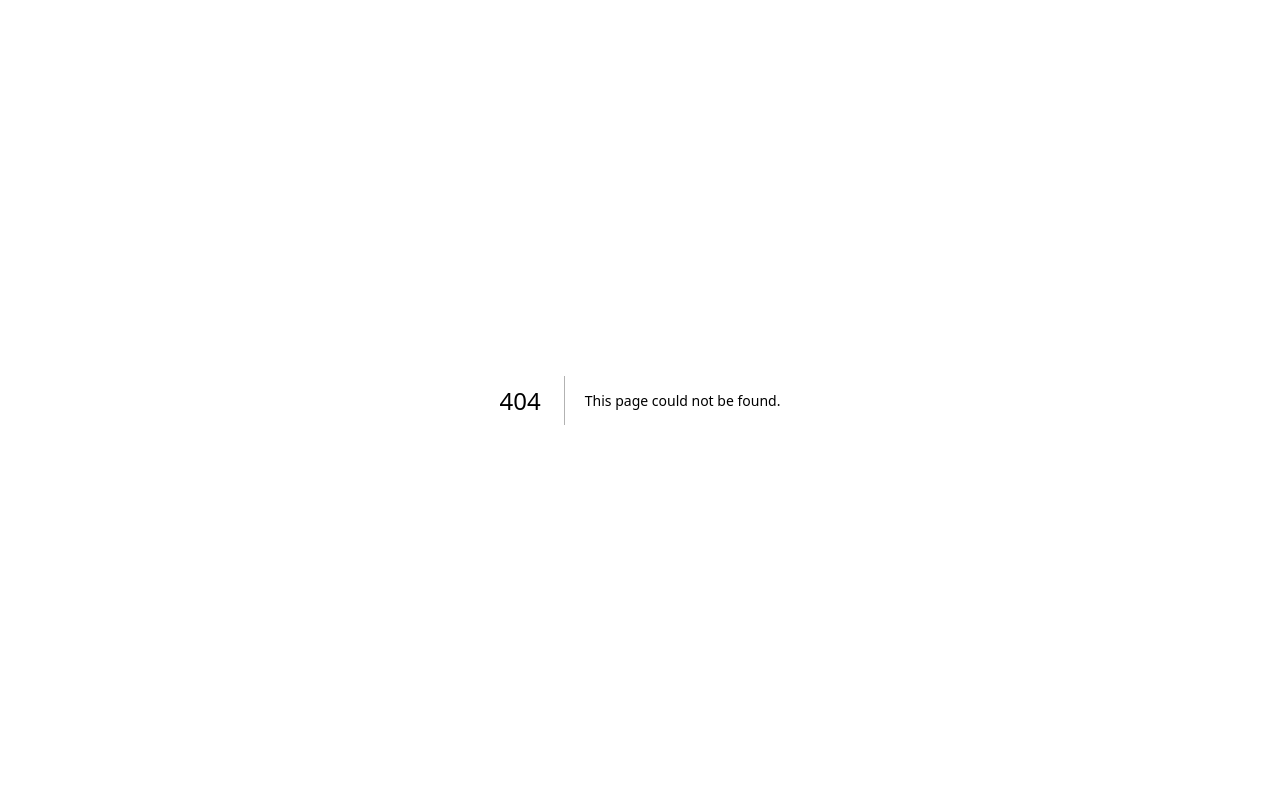
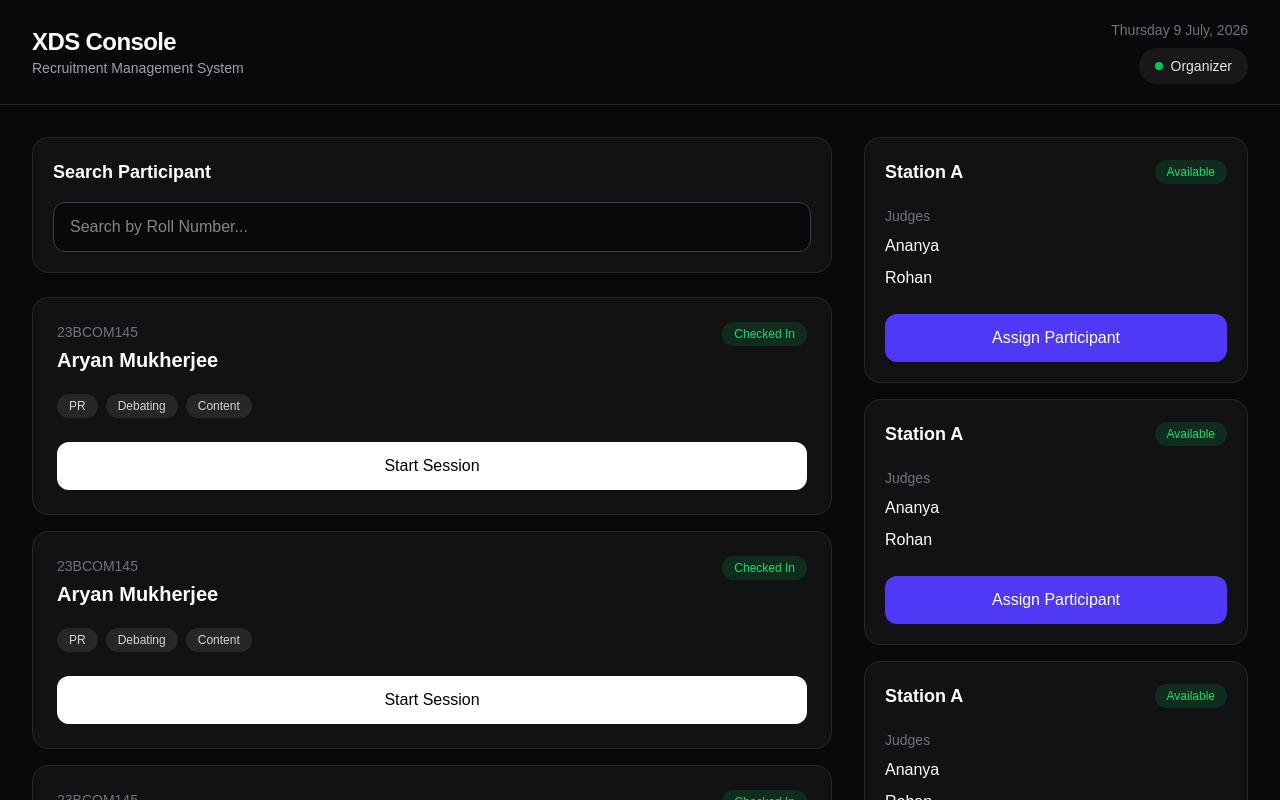
Before and after one commit to Maddymkh/xds-console, a Next.js app: page /organizer in a window 1280 px wide. Before the commit this address had no page. Shown: the top 800 px of the page. Built offline with nearby package versions, Linux system fonts and the light colour scheme.

Commit message:
Build organizer dashboard skeleton

```diff
--- /dev/null
+++ b/app/judge/page.tsx
@@ -0,0 +1,9 @@
+export default function Page() {
+    return (
+      <main className="min-h-screen flex items-center justify-center bg-black text-white">
+        <h1 className="text-5xl font-bold">
+          Judge Dashboard
+        </h1>
+      </main>
+    );
+  }
--- /dev/null
+++ b/app/organizer/page.tsx
@@ -0,0 +1,32 @@
+import TopBar from "@/components/TopBar";
+import SearchBar from "@/components/SearchBar";
+import ParticipantCard from "@/components/ParticipantCard";
+import StationCard from "@/components/StationCard";
+
+export default function Page() {
+  return (
+    <main className="min-h-screen bg-zinc-950">
+      <TopBar />
+
+      <div className="mx-auto grid max-w-7xl grid-cols-3 gap-8 p-8">
+        {/* LEFT */}
+        <div className="col-span-2 space-y-6">
+          <SearchBar />
+
+          <div className="space-y-4">
+            <ParticipantCard />
+            <ParticipantCard />
+            <ParticipantCard />
+          </div>
+        </div>
+
+        {/* RIGHT */}
+        <div className="space-y-4">
+          <StationCard />
+          <StationCard />
+          <StationCard />
+        </div>
+      </div>
+    </main>
+  );
+}
--- /dev/null
+++ b/app/participant/page.tsx
@@ -0,0 +1,9 @@
+export default function Page() {
+    return (
+      <main className="min-h-screen flex items-center justify-center bg-black text-white">
+        <h1 className="text-5xl font-bold">
+        Participant Screen
+        </h1>
+      </main>
+    );
+  }
--- /dev/null
+++ b/components/ParticipantCard.tsx
@@ -0,0 +1,51 @@
+export default function ParticipantCard() {
+    return (
+      <div className="rounded-2xl border border-zinc-800 bg-zinc-900/60 p-6 transition-all duration-300 hover:border-zinc-700 hover:bg-zinc-900">
+
+        <div className="flex items-start justify-between">
+
+          <div>
+
+            <p className="text-sm text-zinc-500">
+              23BCOM145
+            </p>
+
+            <h2 className="mt-1 text-xl font-semibold text-white">
+              Aryan Mukherjee
+            </h2>
+
+          </div>
+
+          <span className="rounded-full bg-green-500/15 px-3 py-1 text-xs font-medium text-green-400">
+
+            Checked In
+
+          </span>
+
+        </div>
+
+        <div className="mt-5 flex flex-wrap gap-2">
+
+          <span className="rounded-full bg-zinc-800 px-3 py-1 text-xs text-zinc-300">
+            PR
+          </span>
+
+          <span className="rounded-full bg-zinc-800 px-3 py-1 text-xs text-zinc-300">
+            Debating
+          </span>
+
+          <span className="rounded-full bg-zinc-800 px-3 py-1 text-xs text-zinc-300">
+            Content
+          </span>
+
+        </div>
+
+        <button className="mt-6 w-full rounded-xl bg-white py-3 font-medium text-black transition hover:scale-[1.02]">
+
+          Start Session
+
+        </button>
+
+      </div>
+    );
+  }
--- /dev/null
+++ b/components/SearchBar.tsx
@@ -0,0 +1,15 @@
+export default function SearchBar() {
+    return (
+      <div className="rounded-2xl border border-zinc-800 bg-zinc-900/60 p-5">
+        <h2 className="mb-4 text-lg font-semibold text-white">
+          Search Participant
+        </h2>
+
+        <input
+          type="text"
+          placeholder="Search by Roll Number..."
+          className="w-full rounded-xl border border-zinc-700 bg-zinc-950 px-4 py-3 text-white outline-none transition-all focus:border-indigo-500"
+        />
+      </div>
+    );
+  }
--- /dev/null
+++ b/components/StationCard.tsx
@@ -0,0 +1,41 @@
+export default function StationCard() {
+    return (
+      <div className="rounded-2xl border border-zinc-800 bg-zinc-900/60 p-5">
+
+        <div className="flex items-center justify-between">
+
+          <h2 className="text-lg font-semibold text-white">
+            Station A
+          </h2>
+
+          <span className="rounded-full bg-green-500/15 px-3 py-1 text-xs text-green-400">
+            Available
+          </span>
+
+        </div>
+
+        <div className="mt-5 space-y-2">
+
+          <p className="text-sm text-zinc-500">
+            Judges
+          </p>
+
+          <p className="text-white">
+            Ananya
+          </p>
+
+          <p className="text-white">
+            Rohan
+          </p>
+
+        </div>
+
+        <button className="mt-6 w-full rounded-xl bg-indigo-600 py-3 font-medium text-white transition hover:bg-indigo-500">
+
+          Assign Participant
+
+        </button>
+
+      </div>
+    );
+  }
--- /dev/null
+++ b/components/TopBar.tsx
@@ -0,0 +1,34 @@
+export default function TopBar() {
+    const today = new Date().toLocaleDateString("en-IN", {
+      weekday: "long",
+      day: "numeric",
+      month: "long",
+      year: "numeric",
+    });
+
+    return (
+      <header className="flex items-center justify-between border-b border-zinc-800 bg-zinc-950 px-8 py-5">
+        <div>
+          <h1 className="text-2xl font-bold text-white tracking-tight">
+            XDS Console
+          </h1>
+
+          <p className="text-sm text-zinc-400">
+            Recruitment Management System
+          </p>
+        </div>
+
+        <div className="text-right">
+          <p className="text-sm text-zinc-500">{today}</p>
+
+          <div className="mt-2 inline-flex items-center gap-2 rounded-full bg-zinc-900 px-4 py-2">
+            <div className="h-2 w-2 rounded-full bg-green-500"></div>
+
+            <span className="text-sm font-medium text-zinc-200">
+              Organizer
+            </span>
+          </div>
+        </div>
+      </header>
+    );
+  }
```
Also changed, not shown: 2 other files (tests, documents, lock files or other folders).
